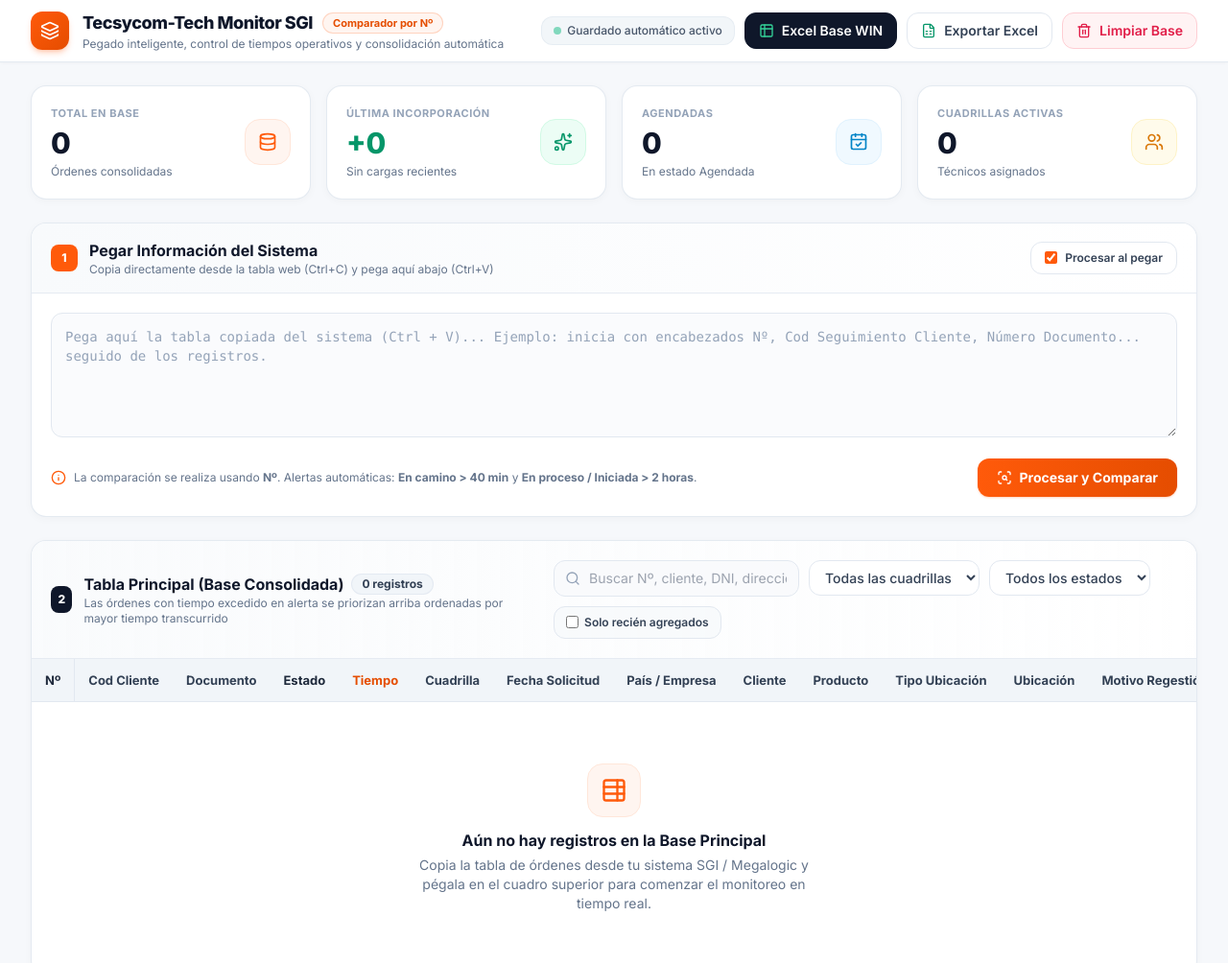
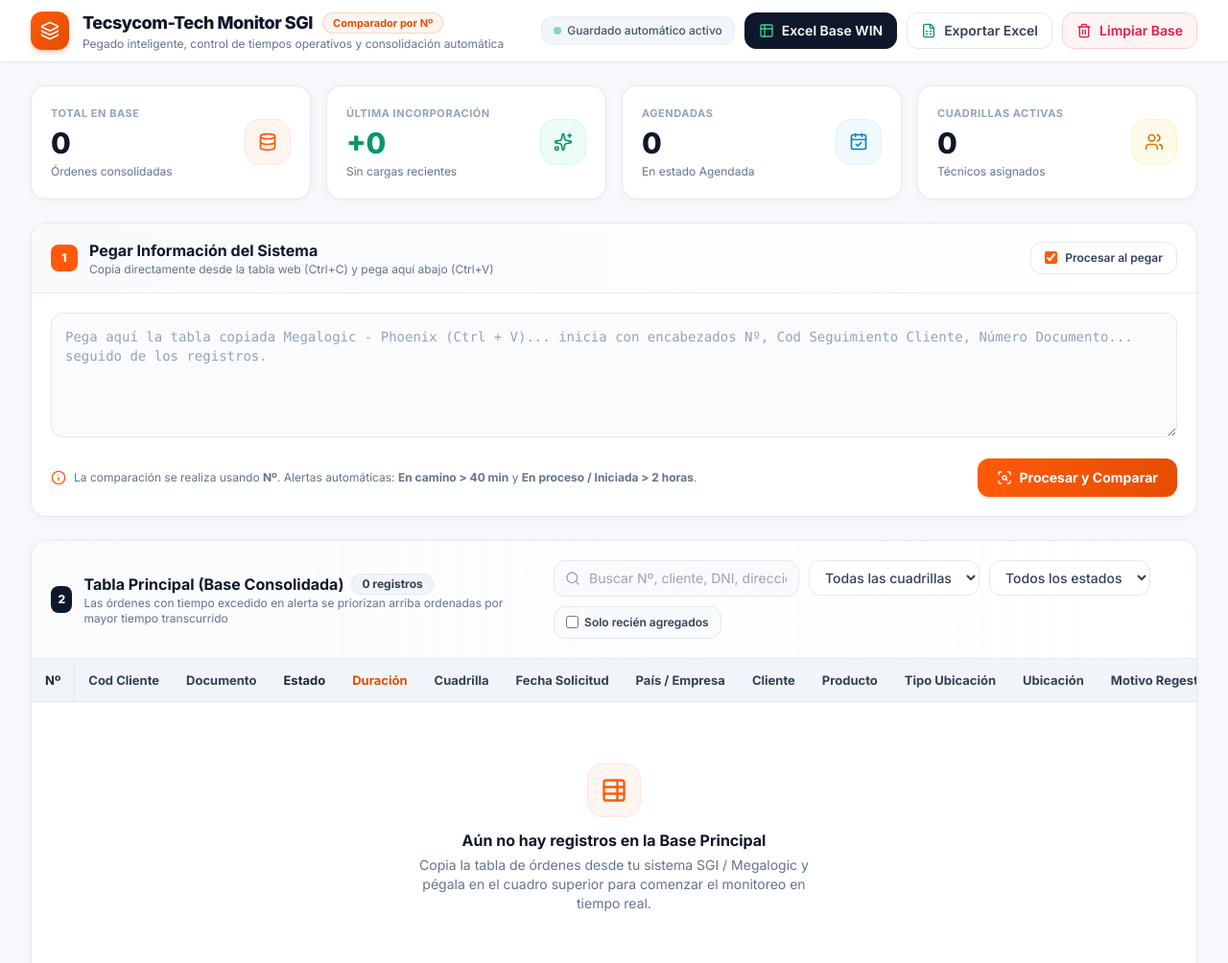
Before and after one commit to tecsycom-tech/monitor-sgi, a plain HTML site: page index.html in a window 1280 px wide. Shown: the top 1004 px of the page at 96% size. Drawn offline with nearby package versions, Linux system fonts and the light colour scheme.

Commit message:
Update index.html

```diff
--- a/index.html
+++ b/index.html
@@ -226,7 +226,7 @@
           <textarea
             id="pasteInput"
             rows="5"
-            placeholder="Pega aquí la tabla copiada del sistema (Ctrl + V)... Ejemplo: inicia con encabezados Nº, Cod Seguimiento Cliente, Número Documento... seguido de los registros."
+            placeholder="Pega aquí la tabla copiada Megalogic - Phoenix (Ctrl + V)... inicia con encabezados Nº, Cod Seguimiento Cliente, Número Documento... seguido de los registros."
             class="w-full rounded-xl border border-slate-200 bg-slate-50/70 focus:bg-white p-3.5 text-xs sm:text-sm font-mono text-slate-700 placeholder:text-slate-400 focus:outline-none focus:ring-2 focus:ring-brand-500/25 focus:border-brand-500 transition"
           ></textarea>
           <button
@@ -595,7 +595,7 @@
           return `<th class="py-3.5 px-3.5 whitespace-nowrap sticky left-0 z-30 bg-slate-100 border-r border-slate-200 shadow-[2px_0_5px_-2px_rgba(0,0,0,0.06)] text-slate-800">${escapeHtml(displayLabel)}</th>`;
         }
         if (header === 'Estado') {
-          return `<th class="py-3.5 px-3.5 whitespace-nowrap text-slate-800">${escapeHtml(displayLabel)}</th><th class="py-3.5 px-3.5 whitespace-nowrap text-brand-600" title="Indicador visual en web (En camino límite 40m / En proceso límite 2h)">Tiempo</th>`;
+          return `<th class="py-3.5 px-3.5 whitespace-nowrap text-slate-800">${escapeHtml(displayLabel)}</th><th class="py-3.5 px-3.5 whitespace-nowrap text-brand-600" title="Indicador visual en web (En camino límite 40m / En proceso límite 2h)">Duración</th>`;
         }
         const minWidthClass = (header === 'Dirección' || header === 'Suscripción' || header === 'Datos Técnicos' || header === 'Historial de Estados')
           ? 'min-w-[260px]'
```
